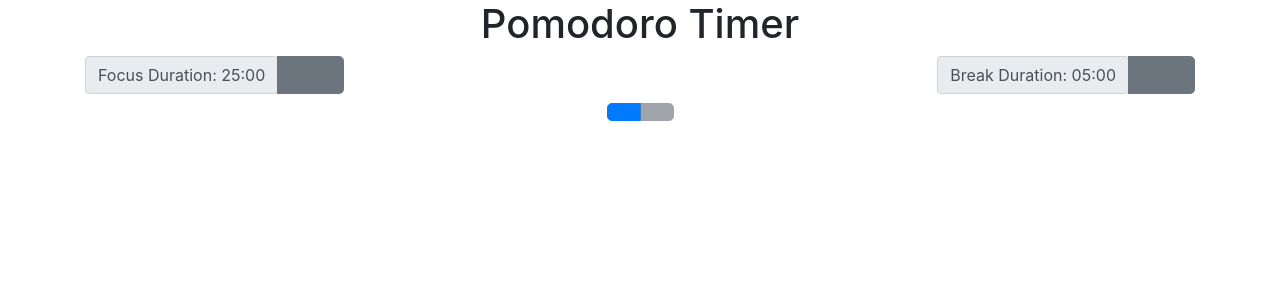
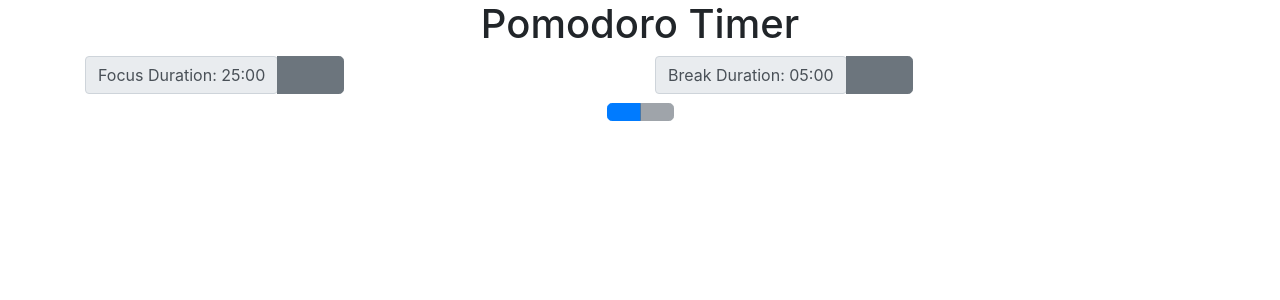
Before and after one commit to TrevorGlascock/Project_Pomodoro_Timer, a React (Create React App) app: page / in a window 1280 px wide. Shown: the top 300 px of the page. Built offline with nearby package versions, Linux system fonts and the light colour scheme; a web font is replaced by a local one.

Commit message:
Created DurationSetters Component and a dynamic DurationSetter Component

```diff
--- /dev/null
+++ b/src/pomodoro/DurationSetter.js
@@ -0,0 +1,60 @@
+import React from "react";
+import { minutesToDuration } from "../utils/duration";
+
+function DurationSetter({ session, durationObject, setterFunc }) {
+  //Event Handlers
+  const handleIncrease = () => {
+    setterFunc(({ duration }) => {
+      return {
+        ...durationObject,
+        duration: Math.min(durationObject.max, duration + durationObject.step),
+      };
+    });
+  };
+
+  const handleDecrease = () => {
+    setterFunc(({ duration }) => {
+      return {
+        ...durationObject,
+        duration: Math.max(durationObject.min, duration - durationObject.step),
+      };
+    });
+  };
+
+  //JSX Return for a single Duration Setter
+  return (
+    <div className="col">
+      <div className="input-group input-group-lg mb-2">
+        <span
+          className="input-group-text"
+          data-testid={`duration-${durationObject.id.toLowerCase()}`}
+        >
+          {`${durationObject.id}`} Duration:{" "}
+          {minutesToDuration(durationObject.duration)}
+        </span>
+        <div className="input-group-append">
+          <button
+            type="button"
+            className="btn btn-secondary"
+            data-testid={`decrease-${durationObject.id.toLowerCase()}`}
+            onClick={handleDecrease}
+            disabled={session || durationObject.duration === durationObject.min}
+          >
+            <span className="oi oi-minus" />
+          </button>
+          <button
+            type="button"
+            className="btn btn-secondary"
+            data-testid={`increase-${durationObject.id.toLowerCase()}`}
+            onClick={handleIncrease}
+            disabled={session || durationObject.duration === durationObject.max}
+          >
+            <span className="oi oi-plus" />
+          </button>
+        </div>
+      </div>
+    </div>
+  );
+}
+
+export default DurationSetter;
--- /dev/null
+++ b/src/pomodoro/DurationSetters.js
@@ -0,0 +1,21 @@
+import React, { useState } from "react";
+import DurationSetter from "./DurationSetter";
+
+function DurationSetters(props) {
+  return (
+    <div className="row">
+      <DurationSetter
+        session={props.session}
+        durationObject={props.focusObj}
+        setterFunc={props.setFocusObj}
+      />
+      <DurationSetter
+        session={props.session}
+        durationObject={props.breakObj}
+        setterFunc={props.setBreakObj}
+      />
+    </div>
+  );
+}
+
+export default DurationSetters;
--- a/src/pomodoro/Pomodoro.js
+++ b/src/pomodoro/Pomodoro.js
@@ -1,7 +1,7 @@
 import React, { useState } from "react";
 import classNames from "../utils/class-names";
 import useInterval from "../utils/useInterval";
-import { minutesToDuration } from "../utils/duration";
+import DurationSetters from "./DurationSetters";
 import Session from "./Session";
 
 // These functions are defined outside of the component to insure they do not have access to state
@@ -24,10 +24,10 @@ function nextTick(prevState) {
 
 /**
  * Higher order function that returns a function to update the session state with the next session type upon timeout.
- * @param focusDuration
- *    the current focus duration
- * @param breakDuration
- *    the current break duration
+ * @param focusObj
+ *    the current focus object which holds its current duration and important constants
+ * @param breakObj
+ *    the current break object which holds its current duration and important constants
  * @returns
  *  function to update the session state.
  */
@@ -55,20 +55,25 @@ function Pomodoro() {
   // The current session - null where there is no session running
   const [session, setSession] = useState(null);
 
-  // DONE?: Allow the user to adjust the focus and break duration.
   //Focus Timer Constants
-  const defaultFocus = 25;
-  const stepFocus = 5;
-  const maxFocus = 60;
-  const minFocus = 5;
-  const [focusDuration, setFocusDuration] = useState(defaultFocus);
+  const defaultFocusState = {
+    duration: 25,
+    step: 5,
+    max: 60,
+    min: 5,
+    id: "Focus",
+  };
+  const [focusObj, setFocusObj] = useState(defaultFocusState);
 
   //Break Timer constants
-  const defaultBreak = 5;
-  const stepBreak = 1;
-  const maxBreak = 15;
-  const minBreak = 1;
-  const [breakDuration, setBreakDuration] = useState(defaultBreak);
+  const defaultBreakState = {
+    duration: 5,
+    step: 1,
+    max: 15,
+    min: 1,
+    id: "Break",
+  };
+  const [breakObj, setBreakObj] = useState(defaultBreakState);
 
   /**
    * Custom hook that invokes the callback function every second
@@ -79,7 +84,7 @@ function Pomodoro() {
     () => {
       if (session.timeRemaining === 0) {
         new Audio("https://bigsoundbank.com/UPLOAD/mp3/1482.mp3").play();
-        return setSession(nextSession(focusDuration, breakDuration));
+        return setSession(nextSession(focusObj.duration, breakObj.duration));
       }
       return setSession(nextTick);
     },
@@ -99,7 +104,7 @@ function Pomodoro() {
           if (prevStateSession === null) {
             return {
               label: "Focusing",
-              timeRemaining: focusDuration * 60,
+              timeRemaining: focusObj.duration * 60,
             };
           }
           return prevStateSession;
@@ -109,7 +114,6 @@ function Pomodoro() {
     });
   }
 
-  //DONE?
   function stop() {
     setIsTimerRunning(() => {
       setSession(null);
@@ -117,90 +121,15 @@ function Pomodoro() {
     });
   }
 
-  const handleFocusIncrease = () =>
-    setFocusDuration((currentDuration) =>
-      Math.min(maxFocus, currentDuration + stepFocus)
-    );
-  const handleFocusDecrease = () =>
-    setFocusDuration((currentDuration) =>
-      Math.max(minFocus, currentDuration - stepFocus)
-    );
-
-  const handleBreakIncrease = () =>
-    setBreakDuration((currentDuration) =>
-      Math.min(maxBreak, currentDuration + stepBreak)
-    );
-  const handleBreakDecrease = () =>
-    setBreakDuration((currentDuration) =>
-      Math.max(minBreak, currentDuration - stepBreak)
-    );
-
   return (
     <div className="pomodoro">
-      <div className="row">
-        <div className="col">
-          <div className="input-group input-group-lg mb-2">
-            <span className="input-group-text" data-testid="duration-focus">
-              {/* DONE?: Update this text to display the current focus session duration */}
-              Focus Duration: {minutesToDuration(focusDuration)}
-            </span>
-            <div className="input-group-append">
-              {/* DONE?: Implement decreasing focus duration and disable during a focus or break session */}
-              <button
-                type="button"
-                className="btn btn-secondary"
-                data-testid="decrease-focus"
-                onClick={handleFocusDecrease}
-                disabled={session || focusDuration === minFocus}
-              >
-                <span className="oi oi-minus" />
-              </button>
-              {/* DONE?: Implement increasing focus duration  and disable during a focus or break session */}
-              <button
-                type="button"
-                className="btn btn-secondary"
-                data-testid="increase-focus"
-                onClick={handleFocusIncrease}
-                disabled={session || focusDuration === maxFocus}
-              >
-                <span className="oi oi-plus" />
-              </button>
-            </div>
-          </div>
-        </div>
-        <div className="col">
-          <div className="float-right">
-            <div className="input-group input-group-lg mb-2">
-              <span className="input-group-text" data-testid="duration-break">
-                {/* DONE?: Update this text to display the current break session duration */}
-                Break Duration: {minutesToDuration(breakDuration)}
-              </span>
-              <div className="input-group-append">
-                {/* DONE?: Implement decreasing break duration and disable during a focus or break session*/}
-                <button
-                  type="button"
-                  className="btn btn-secondary"
-                  data-testid="decrease-break"
-                  onClick={handleBreakDecrease}
-                  disabled={session || breakDuration === minBreak}
-                >
-                  <span className="oi oi-minus" />
-                </button>
-                {/* DONE?: Implement increasing break duration and disable during a focus or break session*/}
-                <button
-                  type="button"
-                  className="btn btn-secondary"
-                  data-testid="increase-break"
-                  onClick={handleBreakIncrease}
-                  disabled={session || breakDuration === maxBreak}
-                >
-                  <span className="oi oi-plus" />
-                </button>
-              </div>
-            </div>
-          </div>
-        </div>
-      </div>
+      <DurationSetters
+        session={session}
+        focusObj={focusObj}
+        setFocusObj={setFocusObj}
+        breakObj={breakObj}
+        setBreakObj={setBreakObj}
+      />
       <div className="row">
         <div className="col">
           <div
@@ -223,8 +152,6 @@ function Pomodoro() {
                 })}
               />
             </button>
-            {/* DONE?: Implement stopping the current focus or break session. and disable the stop button when there is no active session */}
-            {/* DONE?: Disable the stop button when there is no active session */}
             <button
               type="button"
               className="btn btn-secondary"
@@ -240,8 +167,8 @@ function Pomodoro() {
       </div>
       <Session
         session={session}
-        focusDuration={focusDuration}
-        breakDuration={breakDuration}
+        focusDuration={focusObj.duration}
+        breakDuration={breakObj.duration}
       />
     </div>
   );
--- a/src/pomodoro/ProgressBar.js
+++ b/src/pomodoro/ProgressBar.js
@@ -10,8 +10,8 @@ function ProgressBar({ currentTime, totalTime }) {
         role="progressbar"
         aria-valuemin="0"
         aria-valuemax="100"
-        aria-valuenow={progress} // DONE?: Increase aria-valuenow as elapsed time increases
-        style={{ width: `${progress}%` }} // DONE?: Increase width % as elapsed time increases
+        aria-valuenow={progress}
+        style={{ width: `${progress}%` }}
       />
     </div>
   );
```
